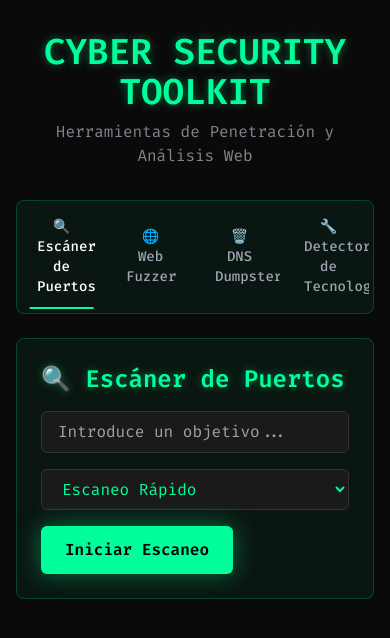
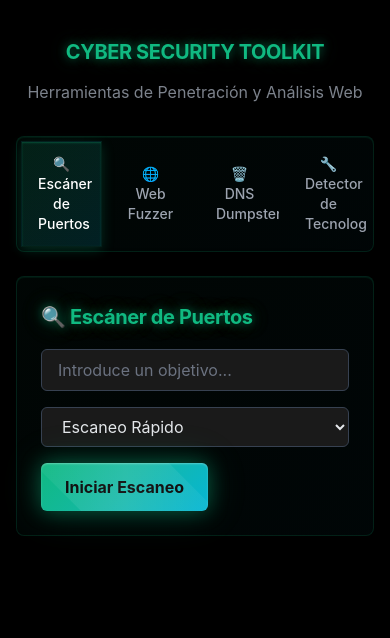
Before and after one commit to JUDGEMENT0330/Audit-Valtorix, a Next.js app: page / in a window 390 px wide. Shown: the top 638 px of the page. Built offline with nearby package versions, Linux system fonts and the light colour scheme.

Commit message:
Update globals.css

```diff
--- a/styles/globals.css
+++ b/styles/globals.css
@@ -3,88 +3,386 @@
 @import "tailwindcss/utilities";
 
 :root {
-    --background-color: #0a0a0a;
-    --primary-color: #00ff9b;
-    --secondary-color: #888888;
-    --accent-color: #00ff9b;
-    --glass-bg: rgba(0, 255, 155, 0.05);
-    --glass-border: rgba(0, 255, 155, 0.2);
+    --background-color: #000000;
+    --primary-color: #10b981;
+    --secondary-color: #14b8a6;
+    --accent-color: #06b6d4;
+    --glass-bg: rgba(16, 185, 129, 0.05);
+    --glass-border: rgba(16, 185, 129, 0.2);
+}
+
+* {
+    margin: 0;
+    padding: 0;
+    box-sizing: border-box;
 }
 
 body {
     background-color: var(--background-color);
     min-height: 100vh;
-    color: var(--primary-color);
+    color: #e5e7eb;
+    font-family: 'Inter', -apple-system, BlinkMacSystemFont, 'Segoe UI', sans-serif;
+    overflow-x: hidden;
 }
 
-* {
-    font-family: 'Fira Code', monospace;
+code, pre, .font-mono {
+    font-family: 'Fira Code', 'Courier New', monospace !important;
 }
 
+/* Scrollbar personalizado */
+::-webkit-scrollbar {
+    width: 8px;
+    height: 8px;
+}
+
+::-webkit-scrollbar-track {
+    background: #1a1a1a;
+}
+
+::-webkit-scrollbar-thumb {
+    background: #10b981;
+    border-radius: 4px;
+}
+
+::-webkit-scrollbar-thumb:hover {
+    background: #14b8a6;
+}
+
+/* Glassmorphism mejorado */
 .glassmorphism {
-    background: var(--glass-bg);
-    backdrop-filter: blur(12px);
-    border: 1px solid var(--glass-border);
-    transition: all 0.3s ease;
+    background: linear-gradient(
+        135deg,
+        rgba(16, 185, 129, 0.03) 0%,
+        rgba(20, 184, 166, 0.03) 50%,
+        rgba(6, 182, 212, 0.03) 100%
+    );
+    backdrop-filter: blur(16px) saturate(180%);
+    -webkit-backdrop-filter: blur(16px) saturate(180%);
+    border: 1px solid rgba(16, 185, 129, 0.15);
+    box-shadow:
+        0 8px 32px 0 rgba(0, 0, 0, 0.37),
+        inset 0 1px 1px 0 rgba(16, 185, 129, 0.1);
+    transition: all 0.3s cubic-bezier(0.4, 0, 0.2, 1);
 }
 
 .glassmorphism:hover {
-    box-shadow: 0 0 15px rgba(0, 255, 155, 0.1);
+    border-color: rgba(16, 185, 129, 0.3);
+    box-shadow:
+        0 12px 48px 0 rgba(16, 185, 129, 0.15),
+        inset 0 1px 1px 0 rgba(16, 185, 129, 0.2);
+    transform: translateY(-2px);
 }
 
+/* Terminal text effect */
 .terminal-text {
     color: var(--primary-color);
-    text-shadow: 0 0 8px rgba(0, 255, 155, 0.4);
+    text-shadow:
+        0 0 10px rgba(16, 185, 129, 0.5),
+        0 0 20px rgba(16, 185, 129, 0.3),
+        0 0 30px rgba(16, 185, 129, 0.2);
+    font-weight: 700;
+    letter-spacing: -0.02em;
 }
 
+/* Tab buttons */
 .tab-button {
+    position: relative;
+    overflow: hidden;
+    border: 1px solid transparent;
+}
+
+.tab-button::before {
+    content: '';
+    position: absolute;
+    top: 0;
+    left: -100%;
+    width: 100%;
+    height: 100%;
+    background: linear-gradient(
+        90deg,
+        transparent,
+        rgba(16, 185, 129, 0.2),
+        transparent
+    );
+    transition: left 0.5s;
+}
+
+.tab-button:hover::before {
+    left: 100%;
+}
+
+.tab-button.active {
+    background: linear-gradient(
+        135deg,
+        rgba(16, 185, 129, 0.15) 0%,
+        rgba(20, 184, 166, 0.15) 50%,
+        rgba(6, 182, 212, 0.15) 100%
+    );
+    box-shadow:
+        0 4px 12px rgba(16, 185, 129, 0.2),
+        inset 0 1px 2px rgba(16, 185, 129, 0.3);
+}
+
+/* Glow button effect */
+.glow-button {
+    background: linear-gradient(135deg, #10b981 0%, #14b8a6 50%, #06b6d4 100%);
+    color: #000;
+    font-weight: 700;
+    box-shadow:
+        0 0 20px rgba(16, 185, 129, 0.4),
+        0 0 40px rgba(16, 185, 129, 0.2),
+        inset 0 1px 2px rgba(255, 255, 255, 0.3);
+    transition: all 0.3s cubic-bezier(0.4, 0, 0.2, 1);
     position: relative;
     overflow: hidden;
 }
 
-.tab-button::after {
+.glow-button::before {
     content: '';
     position: absolute;
-    bottom: 0;
-    left: 50%;
-    transform: translateX(-50%);
-    width: 0;
-    height: 2px;
-    background-color: var(--accent-color);
-    transition: width 0.3s ease;
+    top: -50%;
+    left: -50%;
+    width: 200%;
+    height: 200%;
+    background: linear-gradient(
+        45deg,
+        transparent,
+        rgba(255, 255, 255, 0.1),
+        transparent
+    );
+    transform: rotate(45deg);
+    transition: all 0.6s;
 }
 
-.tab-button.active::after, .tab-button:hover::after {
-    width: 80%;
+.glow-button:hover::before {
+    left: 100%;
 }
 
-.glow-button {
-    background-color: var(--accent-color);
-    color: #000;
-    box-shadow: 0 0 25px rgba(0, 255, 155, 0.4);
+.glow-button:hover {
+    box-shadow:
+        0 0 30px rgba(16, 185, 129, 0.6),
+        0 0 60px rgba(16, 185, 129, 0.3),
+        inset 0 1px 3px rgba(255, 255, 255, 0.4);
+    transform: translateY(-2px) scale(1.02);
+}
+
+.glow-button:active {
+    transform: translateY(0) scale(0.98);
+}
+
+.glow-button:disabled {
+    opacity: 0.5;
+    cursor: not-allowed;
+    box-shadow: none;
+    transform: none;
+    background: #4b5563;
+}
+
+.glow-button:disabled:hover {
+    transform: none;
+}
+
+/* Input fields */
+input[type="text"],
+input[type="url"],
+input[type="email"],
+select,
+textarea {
+    background-color: #1a1a1a;
+    border: 1px solid #374151;
+    color: #e5e7eb;
     transition: all 0.3s ease;
 }
 
-.glow-button:hover {
-    box-shadow: 0 0 40px rgba(0, 255, 155, 0.6);
-    transform: translateY(-3px) scale(1.02);
+input[type="text"]:focus,
+input[type="url"]:focus,
+input[type="email"]:focus,
+select:focus,
+textarea:focus {
+    outline: none;
+    border-color: var(--primary-color);
+    box-shadow:
+        0 0 0 3px rgba(16, 185, 129, 0.1),
+        0 0 20px rgba(16, 185, 129, 0.2);
+    background-color: #111827;
 }
 
-.glow-button:disabled {
-    opacity: 0.4;
-    cursor: not-allowed;
-    box-shadow: none;
-    transform: none;
+input::placeholder,
+textarea::placeholder {
+    color: #6b7280;
 }
 
-input[type="text"], select {
-    background-color: #1a1a1a;
-    border: 1px solid #333;
-    color: var(--primary-color);
-    transition: all 0.3s ease;
+/* Animaciones personalizadas */
+@keyframes slideInUp {
+    from {
+        transform: translateY(20px);
+        opacity: 0;
+    }
+    to {
+        transform: translateY(0);
+        opacity: 1;
+    }
 }
 
-input[type="text"]:focus, select:focus {
-    border-color: var(--accent-color);
-    box-shadow: 0 0 10px rgba(0, 255, 155, 0.2);
+@keyframes slideInRight {
+    from {
+        transform: translateX(-20px);
+        opacity: 0;
+    }
+    to {
+        transform: translateX(0);
+        opacity: 1;
+    }
 }
+
+@keyframes pulse-glow {
+    0%, 100% {
+        box-shadow: 0 0 20px rgba(16, 185, 129, 0.2);
+    }
+    50% {
+        box-shadow: 0 0 40px rgba(16, 185, 129, 0.4);
+    }
+}
+
+.animate-slideInUp {
+    animation: slideInUp 0.5s ease-out;
+}
+
+.animate-slideInRight {
+    animation: slideInRight 0.5s ease-out;
+}
+
+.animate-pulse-glow {
+    animation: pulse-glow 2s ease-in-out infinite;
+}
+
+/* Responsive design utilities */
+@media (max-width: 640px) {
+    .glassmorphism {
+        backdrop-filter: blur(12px);
+        -webkit-backdrop-filter: blur(12px);
+    }
+
+    .terminal-text {
+        font-size: clamp(1.25rem, 5vw, 2rem);
+    }
+}
+
+/* Grid patterns */
+.grid-pattern {
+    background-image:
+        linear-gradient(rgba(16, 185, 129, 0.03) 1px, transparent 1px),
+        linear-gradient(90deg, rgba(16, 185, 129, 0.03) 1px, transparent 1px);
+    background-size: 50px 50px;
+}
+
+/* Code blocks */
+pre code {
+    display: block;
+    padding: 1rem;
+    overflow-x: auto;
+    background: rgba(0, 0, 0, 0.5);
+    border-radius: 0.5rem;
+}
+
+/* Selection */
+::selection {
+    background-color: rgba(16, 185, 129, 0.3);
+    color: #ffffff;
+}
+
+::-moz-selection {
+    background-color: rgba(16, 185, 129, 0.3);
+    color: #ffffff;
+}
+
+/* Loading spinner */
+@keyframes spin {
+    to {
+        transform: rotate(360deg);
+    }
+}
+
+.animate-spin {
+    animation: spin 1s linear infinite;
+}
+
+/* Tooltip */
+.tooltip {
+    position: relative;
+}
+
+.tooltip::after {
+    content: attr(data-tooltip);
+    position: absolute;
+    bottom: 100%;
+    left: 50%;
+    transform: translateX(-50%) translateY(-8px);
+    padding: 0.5rem 1rem;
+    background: rgba(0, 0, 0, 0.9);
+    color: #10b981;
+    border: 1px solid rgba(16, 185, 129, 0.3);
+    border-radius: 0.5rem;
+    font-size: 0.875rem;
+    white-space: nowrap;
+    opacity: 0;
+    pointer-events: none;
+    transition: opacity 0.3s, transform 0.3s;
+}
+
+.tooltip:hover::after {
+    opacity: 1;
+    transform: translateX(-50%) translateY(-4px);
+}
+
+/* Status indicators */
+.status-dot {
+    width: 8px;
+    height: 8px;
+    border-radius: 50%;
+    display: inline-block;
+    margin-right: 0.5rem;
+}
+
+.status-dot.online {
+    background-color: #10b981;
+    box-shadow: 0 0 8px rgba(16, 185, 129, 0.6);
+    animation: pulse 2s ease-in-out infinite;
+}
+
+.status-dot.offline {
+    background-color: #ef4444;
+    box-shadow: 0 0 8px rgba(239, 68, 68, 0.6);
+}
+
+/* Accessibility */
+.sr-only {
+    position: absolute;
+    width: 1px;
+    height: 1px;
+    padding: 0;
+    margin: -1px;
+    overflow: hidden;
+    clip: rect(0, 0, 0, 0);
+    white-space: nowrap;
+    border-width: 0;
+}
+
+/* Focus visible */
+*:focus-visible {
+    outline: 2px solid #10b981;
+    outline-offset: 2px;
+}
+
+/* Print styles */
+@media print {
+    .glassmorphism {
+        background: white;
+        border: 1px solid #ccc;
+    }
+
+    .terminal-text {
+        color: #000;
+        text-shadow: none;
+    }
+}
```
